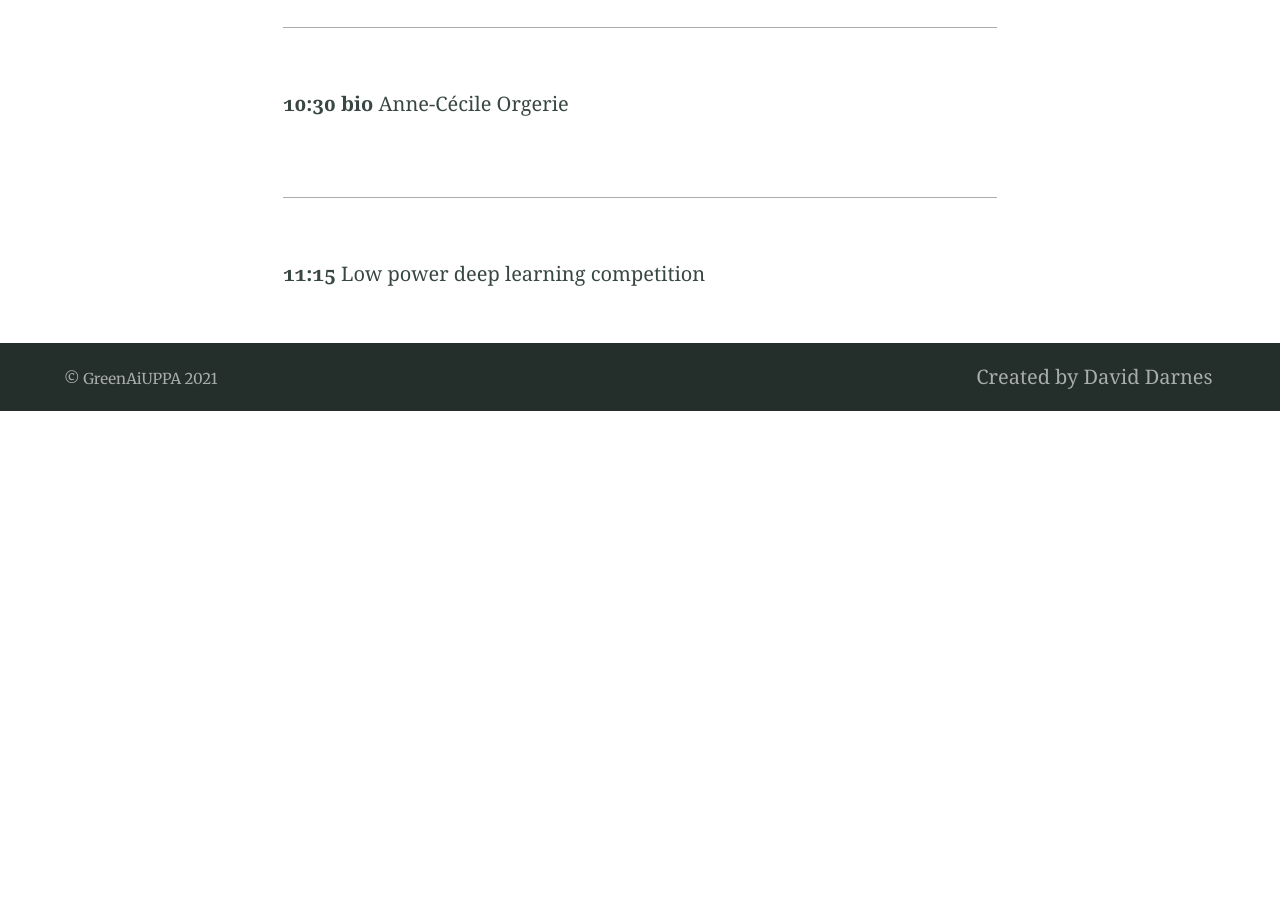
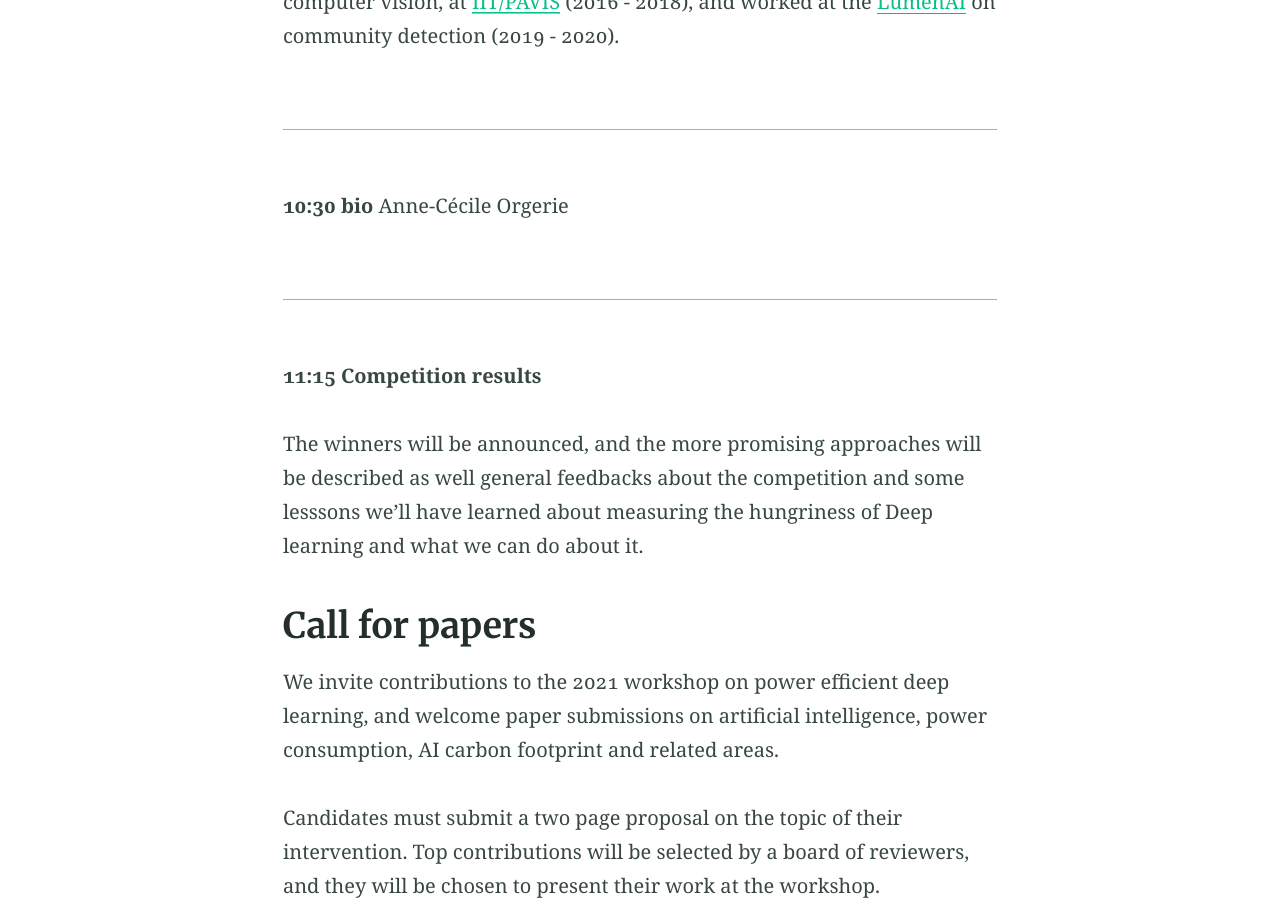
Before and after one commit to GreenAI-Uppa/GreenAI-Uppa.github.io, a Jekyll site: the page built from power_efficient_deep_learning.md, in a window 1280 px wide and 900 px high, scrolled down 2998 px. Built offline with Jekyll 4.4.1, drawn with Linux system fonts in a browser that asks for light colours; before the commit the page ends 3409 px from its top, so only the background shows below that; some of the changed text lies outside the part shown.

Commit message:
advancing on the workshop website

```diff
--- a/_config.yml
+++ b/_config.yml
@@ -135,16 +135,21 @@ navigation_header:
 navigation_workshop:
 - title: Home
   url: /power_efficient_deep_learning/
-- title: Efficient Deep Learning Competition
+- title: Call for papers
+  url: /power_efficient_deep_learning/#call-for-papers
+- title: EDL Competition
   url: /acml_competition/
 - title: ACML 2021
   url: http://www.acml-conf.org/2021/
 - title: AI Power Meter
   url: https://github.com/GreenAI-Uppa/IAPowerMeter
 
+
+workshop_footer:
+- title: contact coca4ai@posteo.de
+
 navigation_footer:
-- title: Created by David Darnes
-  url: https://darn.es
+- title: Université de Pau et des Pays de L'Adour
 
 social_links: # Appears in sidebar. Set the urls then uncomment and comment out as desired
   Twitter: https://twitter.com/seb_loustau
--- /dev/null
+++ b/_includes/workshop-footer.html
@@ -0,0 +1,30 @@
+<footer class="footer">
+  <div class="container">
+    <div class="copyright  typeset">
+      <small class="small">&copy; {{ site.title }} {{ site.time | date: '%Y' }}</small>
+    </div>
+
+
+{% if site.workshop_footer %}
+<nav class="nav  nav--footer">
+  <ul class="list list--nav">
+    {% for item in site.workshop_footer %}
+
+      {% if item.url contains '://' %}
+        {% assign url = item.url %}
+      {% else %}
+        {% assign url = item.url | relative_url %}
+      {% endif %}
+
+      <li class="item  item--nav{% if item.url == page.url %}  item--current{% endif %}">
+        <a href="{{ url }}">{{ item.title }}</a>
+      </li>
+    {% endfor %}
+  </ul>
+</nav>
+{% else %}
+  {% include nav-default.html %}
+{% endif %}
+
+  </div>
+</footer>
--- a/_layouts/workshop.html
+++ b/_layouts/workshop.html
@@ -18,4 +18,4 @@ layout: default
 
 </main>
 
-{% include site-footer.html %}
+{% include workshop-footer.html %}
--- a/power_efficient_deep_learning.md
+++ b/power_efficient_deep_learning.md
@@ -9,9 +9,9 @@ aside: false
 ---
 
 Measure of consumption, light environmental impact, in this workshop, we expect to address these issues, based on both a theoretical and practical deep learning analysis of
-standard pipeline and new paradigms. Join us to discover how energy hungry your deep learning is, and join the competition to improve it.
+standard pipeline and new paradigms.
 
-
+Join us to discover how energy hungry your deep learning is, and join the competition to improve it.
 
 ## Program:
 
@@ -41,6 +41,8 @@ Guillaume Bellec
 ---
 **8:00** Contributions
 
+To be announced on the 12/11/2021
+
 ---
 
 
@@ -55,4 +57,22 @@ Green AI Team Tutorial: Energy consumption of AI
 
 ---
 **11:15**
-Low power deep learning competition
+**Competition results**
+
+The winners will be announced, and the more promising approaches will be described as well general feedbacks about the competition and some lesssons we'll have learned about measuring the hungriness of Deep learning and what we can do about it.
+
+
+## Call for papers
+
+We invite contributions to the 2021 workshop on power efficient deep learning, and welcome paper submissions on artificial intelligence, power consumption, AI carbon footprint and related areas.
+
+Candidates must submit a two page proposal on the topic of their intervention. Top contributions will be selected by a board of reviewers, and they will be chosen to present their work at the workshop.
+
+
+Key dates:
+- 05/11/2021 Submission date
+- 12/11/2021 End of reviewing period and final decisions
+- 17/11/2021 Workshop date
+
+
+All participants are encouraged to share some material, in order to facilitate interactions during the live sessions. If you are too shy to send a video or a poster, consider sharing some slides describing your research interests in connection to the workshop topic. You can also send us a link to a paper or to some code, and we update this information in the program.
```
Also changed, not shown: acml_competition.md (+17 -9 lines).
